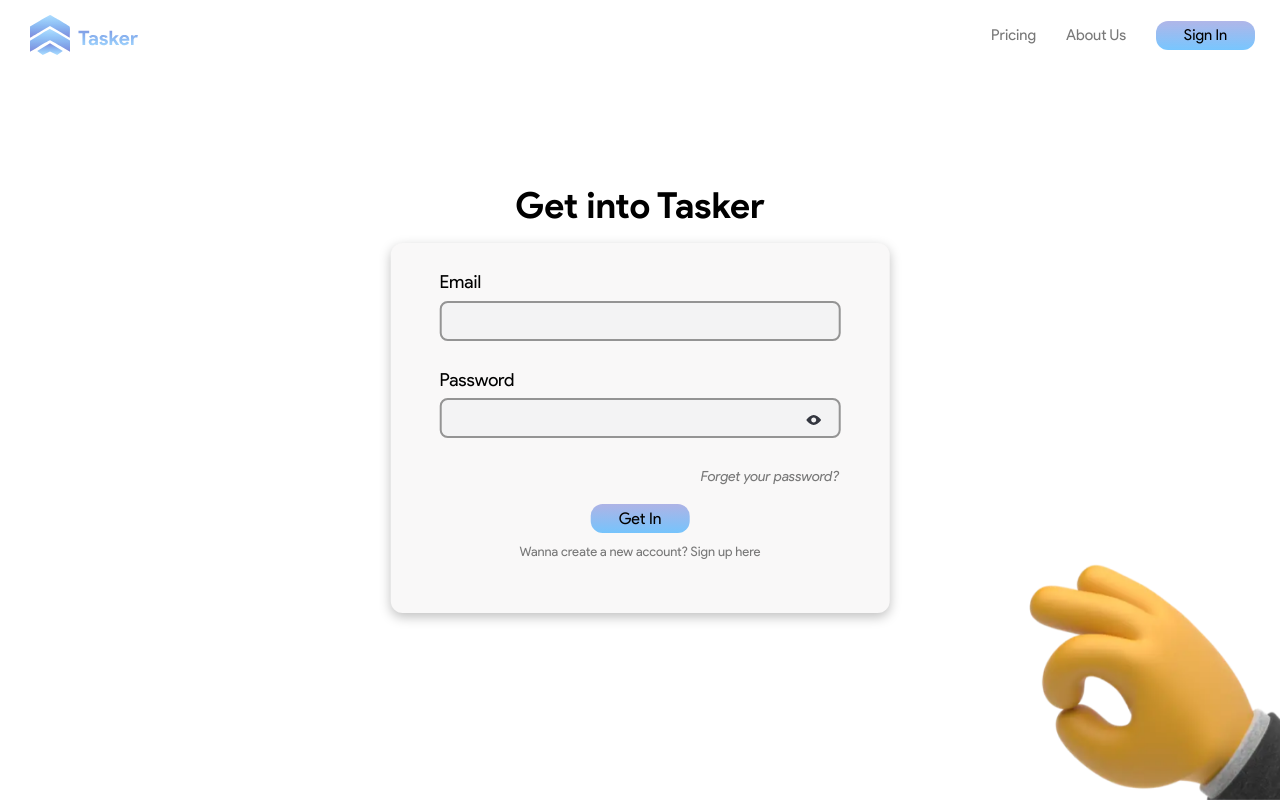
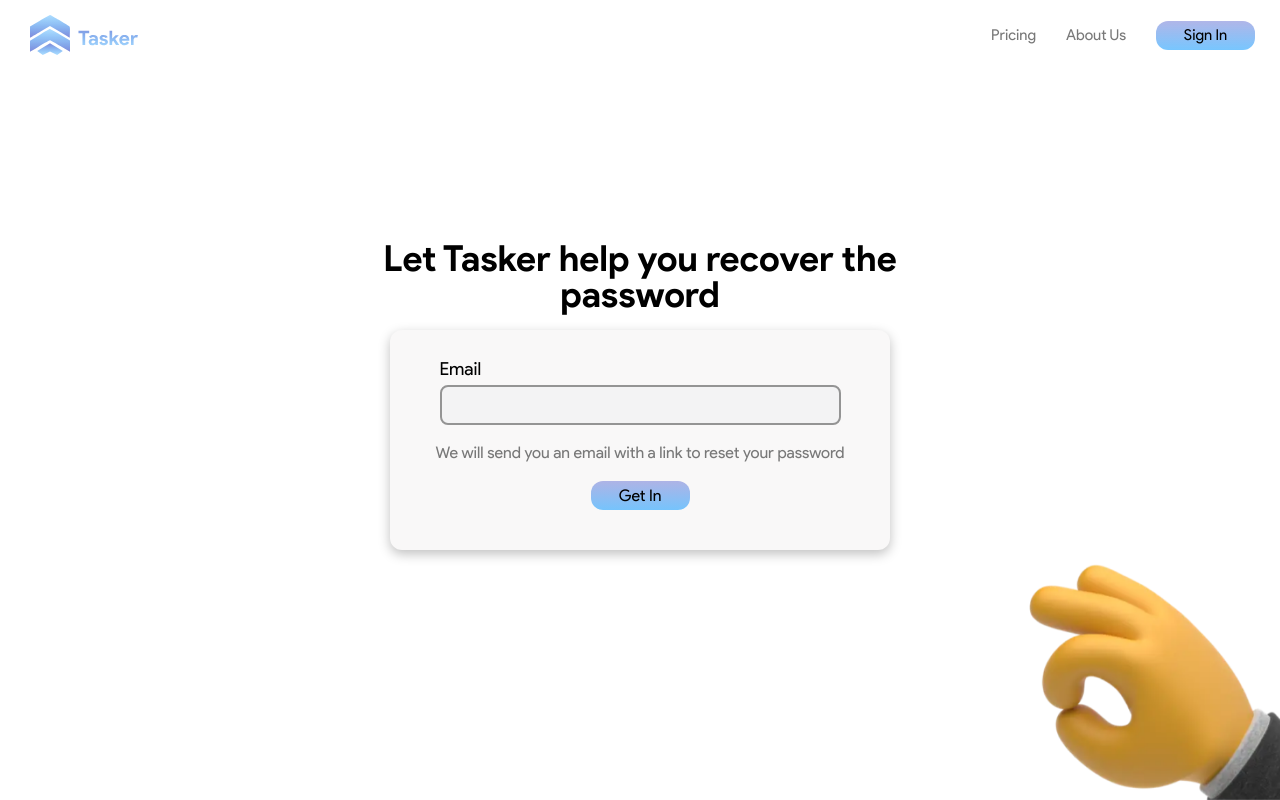
Before and after one commit to tasker-app/tasker-client, a React (Vite) app: page /forgot-password in a window 1280 px wide. Built offline with nearby package versions, Linux system fonts and the light colour scheme.

Commit message:
feat: forgot password page (#20)
* feat: basic signup page

* feat:basic forgot password page

* fix: remove selection component

---------

Co-authored-by: tienthinh-fe <thinhhtde150233@fpt.edu.vn>

```diff
--- a/package.json
+++ b/package.json
@@ -25,9 +25,7 @@
     ]
   },
   "dependencies": {
-
     "@radix-ui/react-icons": "^1.3.0",
-
     "@radix-ui/react-select": "^1.2.1",
     "@radix-ui/react-tooltip": "^1.0.5",
     "air-datepicker": "^3.3.5",
--- a/src/components/ForgotPasswordForm/ForgotPasswordForm.tsx
+++ b/src/components/ForgotPasswordForm/ForgotPasswordForm.tsx
@@ -5,13 +5,14 @@ import { Text } from '@/components/Common/Text'
 import { Input } from '@/components/Input'
 import { SignInButton } from '@/components/SignInButton'
 
-const SignInFormContainer = styled.div`
+const SignUpFormContainer = styled.div`
   width: 100%;
   height: 100%;
   position: relative;
 `
 const FormCover = styled.div`
-  text-align: center;
+  text-align: -webkit-center;
+  margin-top: 20px;
   position: absolute;
   top: 50%;
   left: 50%;
@@ -20,28 +21,24 @@ const FormCover = styled.div`
 
 const Form = styled.form`
   text-align: left;
-  width: 438.59px;
-  height: 310px;
+  width: 440px;
   background: #f9f8f8;
   box-shadow: 0px 4px 12px rgba(0, 0, 0, 0.25);
   border-radius: 12px;
-  margin-top: 20px;
+  margin-top: 18px;
   padding: 30px;
+  margin-bottom: 50px;
 `
 const InputBlock = styled.div`
   justify-content: center;
   display: grid;
-  height: 25%;
+  height: 14%;
   margin-bottom: 20px;
-`
-const ForgotPasswordButton = styled.div`
-  text-align: right;
-  margin-right: 20px;
-  cursor: pointer;
-  &:hover {
-    text-decoration: underline;
+  span {
+    margin-bottom: 7px;
   }
 `
+
 const SubmitButton = styled.div`
   margin: 20px 0 10px 0;
   text-align: center;
@@ -58,10 +55,7 @@ const FormFooter = styled.div`
 
 export const ForgotPasswordForm = () => {
   const [email, setEmail] = useState('')
-  const [password, setPassword] = useState('')
   const [isErrorEmail, setIsErrorEmail] = useState(false)
-  const [isErrorPass, setIsErrorPass] = useState(false)
-
   const validateEmail = (emailFromInput: string) => {
     const emailPattern =
       /^[-!#$%&'*+/0-9=?A-Z^_a-z`{|}~](\.?[-!#$%&'*+/0-9=?A-Z^_a-z`{|}~])*@[a-zA-Z0-9](-*\.?[a-zA-Z0-9])*\.(-?[a-zA-Z0-9])+$/
@@ -74,9 +68,8 @@ export const ForgotPasswordForm = () => {
       return true
     }
   }
-  const validation = (email: string, password: string) => {
+  const validation = () => {
     let hasEmailError = false
-    let hasPasswordError = false
 
     if (!validateEmail(email)) {
       setIsErrorEmail(true)
@@ -85,30 +78,23 @@ export const ForgotPasswordForm = () => {
       setIsErrorEmail(false)
       hasEmailError = false
     }
-    if (password === '') {
-      setIsErrorPass(true)
-      hasPasswordError = true
-    } else {
-      setIsErrorPass(false)
-      hasPasswordError = false
-    }
 
-    return hasEmailError || hasPasswordError
+    return hasEmailError
   }
   const handleSubmit = (e: FormEvent<HTMLFormElement>) => {
     e.preventDefault()
-    if (validation(email, password)) {
+    if (validation()) {
       return
     } else {
-      console.log('submited', { email, password })
+      console.log('submited', { email })
     }
   }
 
   return (
-    <SignInFormContainer>
+    <SignUpFormContainer>
       <FormCover>
         <Text size={36} type="bold">
-          Get into Tasker
+          Let Tasker help you recover the password
         </Text>
         <Form onSubmit={(e: FormEvent<HTMLFormElement>) => handleSubmit(e)}>
           <InputBlock>
@@ -122,36 +108,18 @@ export const ForgotPasswordForm = () => {
               width="365px"
             />
           </InputBlock>
-          <InputBlock>
-            <Text size={18}>Password</Text>
-
-            <Input
-              height="36px"
-              isError={isErrorPass}
-              setInput={setPassword}
-              setOnChange={setIsErrorPass}
-              type="password"
-              value={password}
-              width="365px"
-            />
-          </InputBlock>
-          <ForgotPasswordButton>
-            <Text color="#787878" size={14} type="italic">
-              Forget your password?
+          <FormFooter>
+            <Text color="#787878" size={16}>
+              We will send you an email with a link to reset your password
             </Text>
-          </ForgotPasswordButton>
+          </FormFooter>
           <SubmitButton>
             <SignInButton type="submit">
               <Text size={16}>Get In</Text>
             </SignInButton>
           </SubmitButton>
-          <FormFooter>
-            <Text color="#787878" size={13}>
-              Wanna create a new account?<span className="hightlight"> Sign up here</span>
-            </Text>
-          </FormFooter>
         </Form>
       </FormCover>
-    </SignInFormContainer>
+    </SignUpFormContainer>
   )
 }
```
Also changed, not shown: src/assets/icons/checked.svg (added), 1 other file (tests, documents, lock files or other folders).
